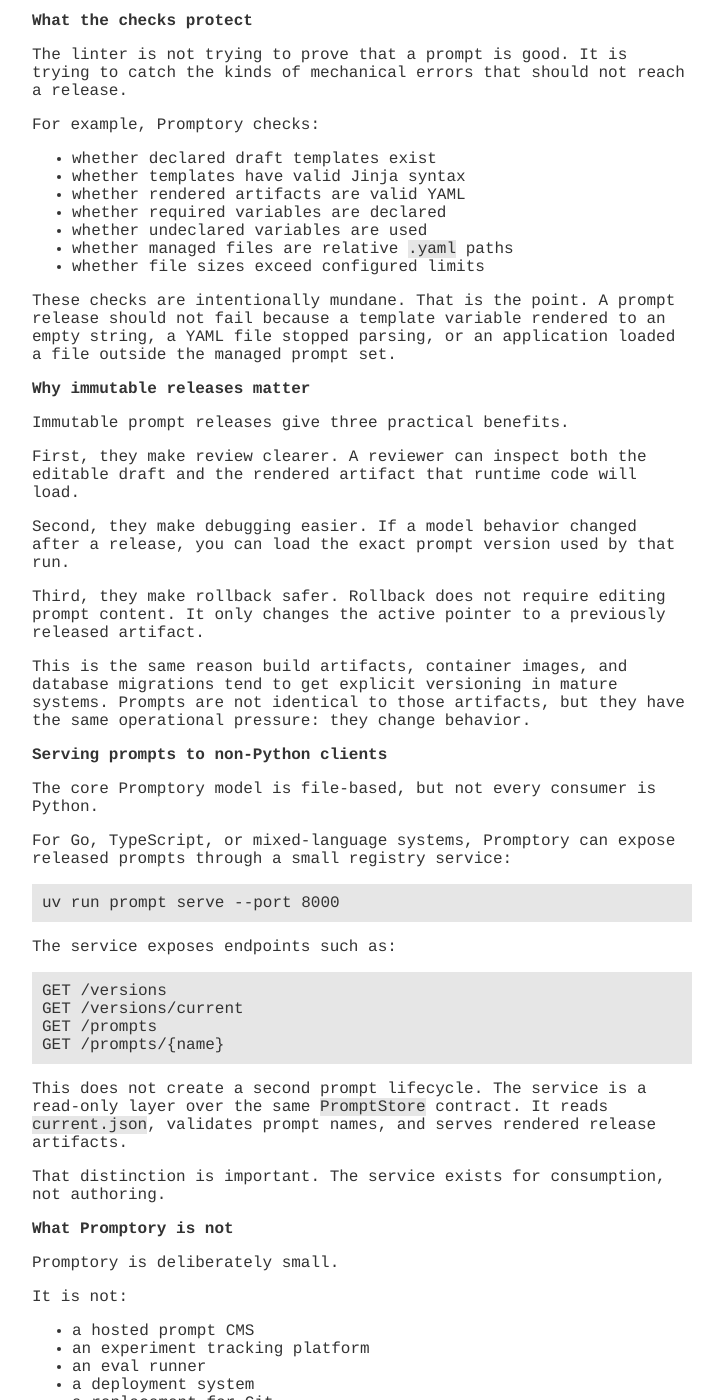
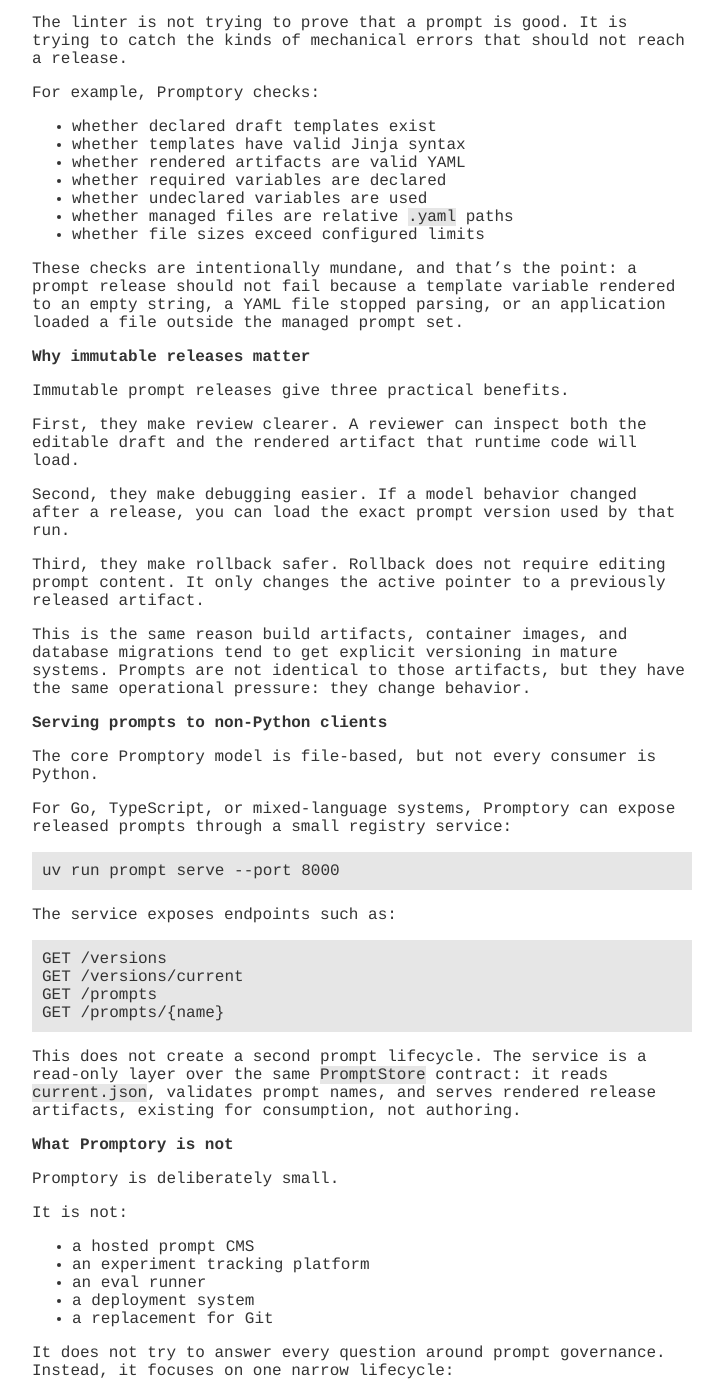
Before and after one commit to hsanchez/hsanchez.github.io, a Jekyll site: the page built from posts/notes/_posts/2026-05-14-promptory.md, in a window 1280 px wide and 1400 px high, scrolled down 7272 px. Shown: the whole window, without its empty margins (278-1001 px from the left). Built offline with Jekyll 4.4.1, drawn with Linux system fonts in a browser that asks for light colours; some of the changed text lies outside the part shown.

Commit message:
update promptory blog post

````diff
--- a/posts/notes/_posts/2026-05-14-promptory.md
+++ b/posts/notes/_posts/2026-05-14-promptory.md
@@ -13,9 +13,8 @@
 retrieval instruction. A third person changes the safety policy because an eval
 failed.
 
-At that point the prompt is no longer just a string.
-
-It is part of the system's behavior.
+At that point the prompt is no longer just a string. It is part of the
+system's behavior.
 
 That is the motivation behind
 [`Promptory`](https://github.com/hsanchez/promptory): a Git-based prompt
@@ -135,9 +134,8 @@
 - `current.json` points to the active release
 - `promptspec.yaml` declares which prompt files are managed
 
-Developers edit drafts. Applications load versions. That simple!
-
-That boundary is the main design decision in the project.
+Developers edit drafts. Applications load versions. That boundary, simple as
+it sounds, is the main design decision in the project.
 
 ## Drafts are for authoring
 
@@ -243,7 +241,7 @@
 `PromptStore` reads `current.json`, validates the requested prompt name against
 `promptspec.yaml`, then loads rendered YAML from `versions/<version>/`.
 
-That makes the runtime path deliberately boring. There is no Jinja rendering at
+The runtime path is deliberately boring as a result: no Jinja rendering at
 runtime, no accidental use of draft prompts, and no hidden prompt selection
 logic inside the application.
 
@@ -406,7 +404,7 @@
 - whether managed files are relative `.yaml` paths
 - whether file sizes exceed configured limits
 
-These checks are intentionally mundane. That is the point. A prompt release
+These checks are intentionally mundane, and that's the point: a prompt release
 should not fail because a template variable rendered to an empty string, a YAML
 file stopped parsing, or an application loaded a file outside the managed prompt
 set.
@@ -450,10 +448,8 @@
 ```
 
 This does not create a second prompt lifecycle. The service is a read-only layer
-over the same `PromptStore` contract. It reads `current.json`, validates prompt
-names, and serves rendered release artifacts.
-
-That distinction is important. The service exists for consumption, not
+over the same `PromptStore` contract: it reads `current.json`, validates prompt
+names, and serves rendered release artifacts, existing for consumption, not
 authoring.
 
 ## What Promptory is not
````
Also changed, not shown: other parts of posts/notes/_posts/2026-05-14-promptory.md (+1 -1 lines).
